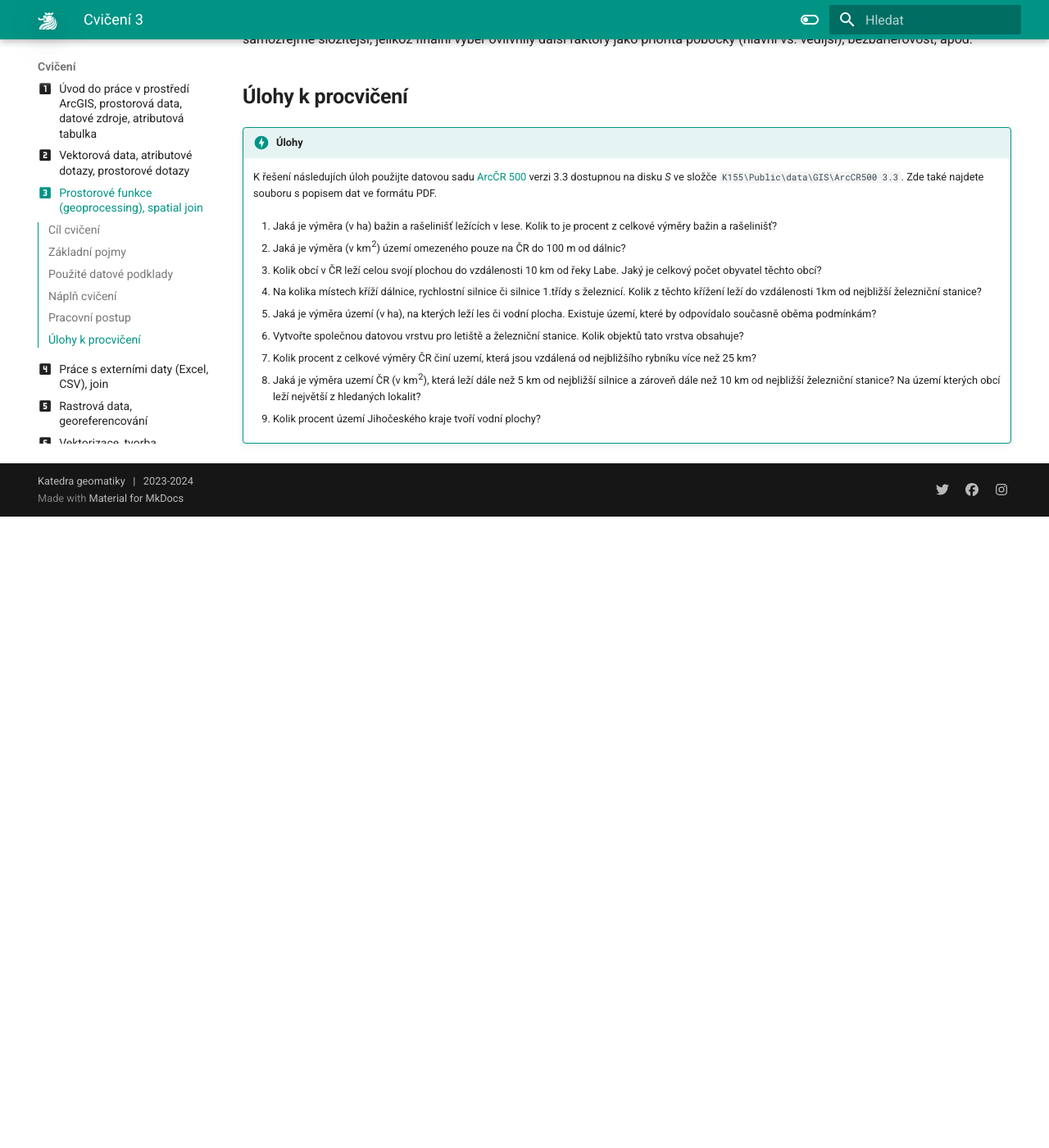
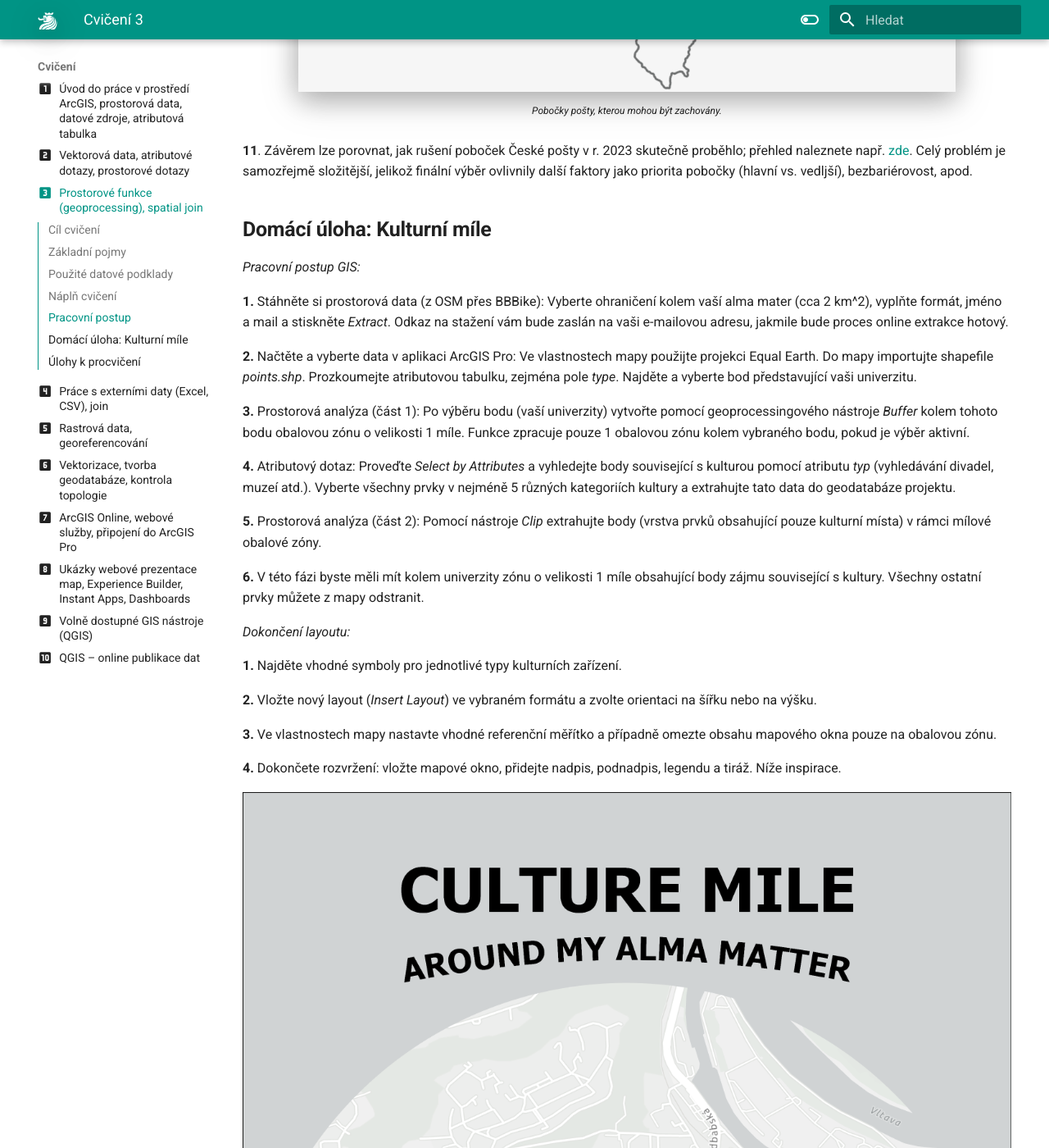
Before and after one commit to k155gis0/gis1, an MkDocs documentation site: the page built from docs/cviceni/cviceni3.md, in a window 1280 px wide and 1400 px high, scrolled down 9073 px. Shown: the whole window at 82% size. Built offline with MkDocs 1.6.1 and Material for MkDocs 9.7.7, drawn with Linux system fonts in a browser that asks for light colours; before the commit the page ends 9703 px from its top, so only the background shows below that; some of the changed text lies outside the part shown.

Commit message:
cv3 update

```diff
--- a/docs/cviceni/cviceni3.md
+++ b/docs/cviceni/cviceni3.md
@@ -11,16 +11,18 @@ Seznámení se se základními geoprocessingovými nástroji v GIS v rámci ře
 
 ## Základní pojmy
 
-- [**buffer**](https://pro.arcgis.com/en/pro-app/latest/tool-reference/analysis/buffer.htm)
-- [**clip**](https://pro.arcgis.com/en/pro-app/latest/tool-reference/analysis/clip.htm)
-- [**select**](https://pro.arcgis.com/en/pro-app/latest/tool-reference/analysis/select.htm)
-- [**intersect**](https://pro.arcgis.com/en/pro-app/latest/tool-reference/analysis/intersect.htm)
-- [**spatial join**](https://pro.arcgis.com/en/pro-app/latest/tool-reference/analysis/spatial-join.htm)
-- [**erase**](https://pro.arcgis.com/en/pro-app/latest/tool-reference/analysis/erase.htm)
-- [**union**](https://pro.arcgis.com/en/pro-app/latest/tool-reference/analysis/union.htm)
-- [**remove overlap**](https://pro.arcgis.com/en/pro-app/latest/tool-reference/analysis/remove-overlap-multiple.htm)
-- [**symmetrical difference**](https://pro.arcgis.com/en/pro-app/latest/tool-reference/analysis/symmetrical-difference.htm)
-- [**count overlapping features**](https://pro.arcgis.com/en/pro-app/latest/tool-reference/analysis/count-overlapping-features.htm)
+- [**buffer**](https://pro.arcgis.com/en/pro-app/latest/tool-reference/analysis/buffer.htm): Vytváří zóny okolo vstupních geografických prvků ve specifikované vzdálenosti. Tyto zóny mohou být využity například k analýze vlivu určitého objektu na své okolí.
+- [**clip**](https://pro.arcgis.com/en/pro-app/latest/tool-reference/analysis/clip.htm): Vyřezává část jednoho datasetu na základě hranic jiného. Výsledkem je nový dataset obsahující pouze oblasti uvnitř klipu.
+- [**select**](https://pro.arcgis.com/en/pro-app/latest/tool-reference/analysis/select.htm): Umožňuje vybrat prvky z datasetu, které splňují zadané podmínky, například atributové dotazy nebo prostorové kritérium.
+- [**intersect**](https://pro.arcgis.com/en/pro-app/latest/tool-reference/analysis/intersect.htm): Kombinuje dvě nebo více vstupních vrstev a vytváří nové prvky v místech, kde se jejich geometrie překrývají.
+- [**dissolve**](https://pro.arcgis.com/en/pro-app/latest/tool-reference/analysis/dissolve.htm): Agreguje prvky podle specifického atributu, čímž redukuje počet prvků a vytváří větší jednotky (např. sloučení polygonů stejného typu).
+- [**spatial join**](https://pro.arcgis.com/en/pro-app/latest/tool-reference/analysis/spatial-join.htm): Kombinuje atributy dvou geografických vrstev na základě jejich prostorového vztahu (např. připojení údajů bodů k blízkým polygonům).
+- [**erase**](https://pro.arcgis.com/en/pro-app/latest/tool-reference/analysis/erase.htm): Odstraňuje části jedné vrstvy, které se překrývají s druhou vstupní vrstvou, a ponechává zbytek geometrie.
+- [**union**](https://pro.arcgis.com/en/pro-app/latest/tool-reference/analysis/union.htm): Kombinuje geometrie a atributy dvou nebo více vrstev do nové vrstvy. Výsledkem jsou oblasti, které reprezentují kombinaci všech vstupů.
+- [**remove overlap**](https://pro.arcgis.com/en/pro-app/latest/tool-reference/analysis/remove-overlap-multiple.htm): Identifikuje a odstraňuje překrývající se oblasti mezi prvky v jedné vrstvě nebo mezi více vrstvami.
+- [**symmetrical difference**](https://pro.arcgis.com/en/pro-app/latest/tool-reference/analysis/symmetrical-difference.htm): Vytváří novou vrstvu obsahující prvky, které jsou v jedné nebo druhé vstupní vrstvě, ale ne v jejich překryvu.
+- [**count overlapping features**](https://pro.arcgis.com/en/pro-app/latest/tool-reference/analysis/count-overlapping-features.htm): Počítá počet prvků, které se překrývají, a výsledek ukládá do nové vrstvy nebo atributové tabulky.
+
 
 ## Použité datové podklady
 
@@ -116,6 +118,35 @@ Jakou finanční úsporu jste schopni svým návrhem zajistit, pokud by provoz j
 
 **11**. Závěrem lze porovnat, jak rušení poboček České pošty v r. 2023 skutečně proběhlo; přehled naleznete např. [zde](https://www.seznamzpravy.cz/clanek/fakta-ceska-posta-zrusene-pobocky-seznam-mapa-231064). Celý problém je samozřejmě složitější, jelikož finální výběr ovlivnily další faktory jako priorita pobočky (hlavní vs. vedljší), bezbariérovost, apod.
 
+## Domácí úloha: Kulturní míle
+
+*Pracovní postup GIS:*
+
+**1.** Stáhněte si prostorová data (z OSM přes BBBike): Vyberte ohraničení kolem vaší alma mater (cca 2 km^2), vyplňte formát, jméno a mail a stiskněte *Extract*. Odkaz na stažení vám bude zaslán na vaši e-mailovou adresu, jakmile bude proces online extrakce hotový.
+
+**2.** Načtěte a vyberte data v aplikaci ArcGIS Pro: Ve vlastnostech mapy použijte projekci Equal Earth. Do mapy importujte shapefile *points.shp*. Prozkoumejte atributovou tabulku, zejména pole *type*. Najděte a vyberte bod představující vaši univerzitu.
+
+**3.** Prostorová analýza (část 1): Po výběru bodu (vaší univerzity) vytvořte pomocí geoprocessingového nástroje *Buffer* kolem tohoto bodu obalovou zónu o velikosti 1 míle. Funkce zpracuje pouze 1 obalovou zónu kolem vybraného bodu, pokud je výběr aktivní.
+
+**4.** Atributový dotaz: Proveďte *Select by Attributes* a vyhledejte body související s kulturou pomocí atributu *typ* (vyhledávání divadel, muzeí atd.). Vyberte všechny prvky v nejméně 5 různých kategoriích kultury a extrahujte tato data do geodatabáze projektu.
+
+**5.** Prostorová analýza (část 2): Pomocí nástroje *Clip* extrahujte body (vrstva prvků obsahující pouze kulturní místa) v rámci mílové obalové zóny.
+
+**6.** V této fázi byste měli mít kolem univerzity  zónu o velikosti 1 míle obsahující body zájmu související s kultury. Všechny ostatní prvky můžete z mapy odstranit.
+
+*Dokončení layoutu:*
+
+**1.** Najděte vhodné symboly pro jednotlivé typy kulturních zařízení.
+
+**2.** Vložte nový layout (*Insert Layout*) ve vybraném formátu a zvolte orientaci na šířku nebo na výšku.
+
+**3.** Ve vlastnostech mapy nastavte vhodné referenční měřítko a případně omezte obsahu mapového okna pouze na obalovou zónu.
+
+**4.** Dokončete rozvržení: vložte mapové okno, přidejte nadpis, podnadpis, legendu a tiráž. Níže inspirace.
+
+![](../assets/cviceni3/culturemile.png){ .no-filter .off-glb }
+{: align=center}
+
 ## Úlohy k procvičení
 
 !!! task-fg-color "Úlohy"
```
Also changed, not shown: docs/assets/cviceni3/culturemile.png (added).
